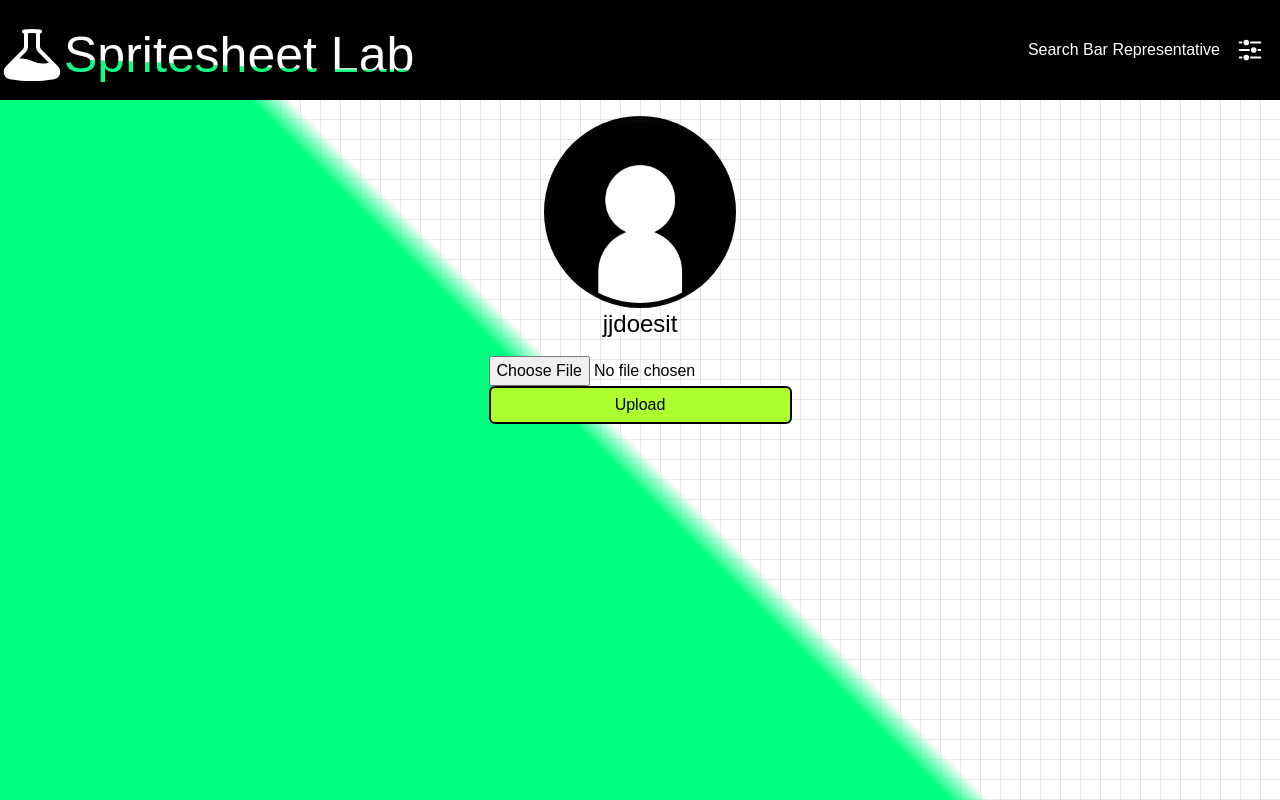
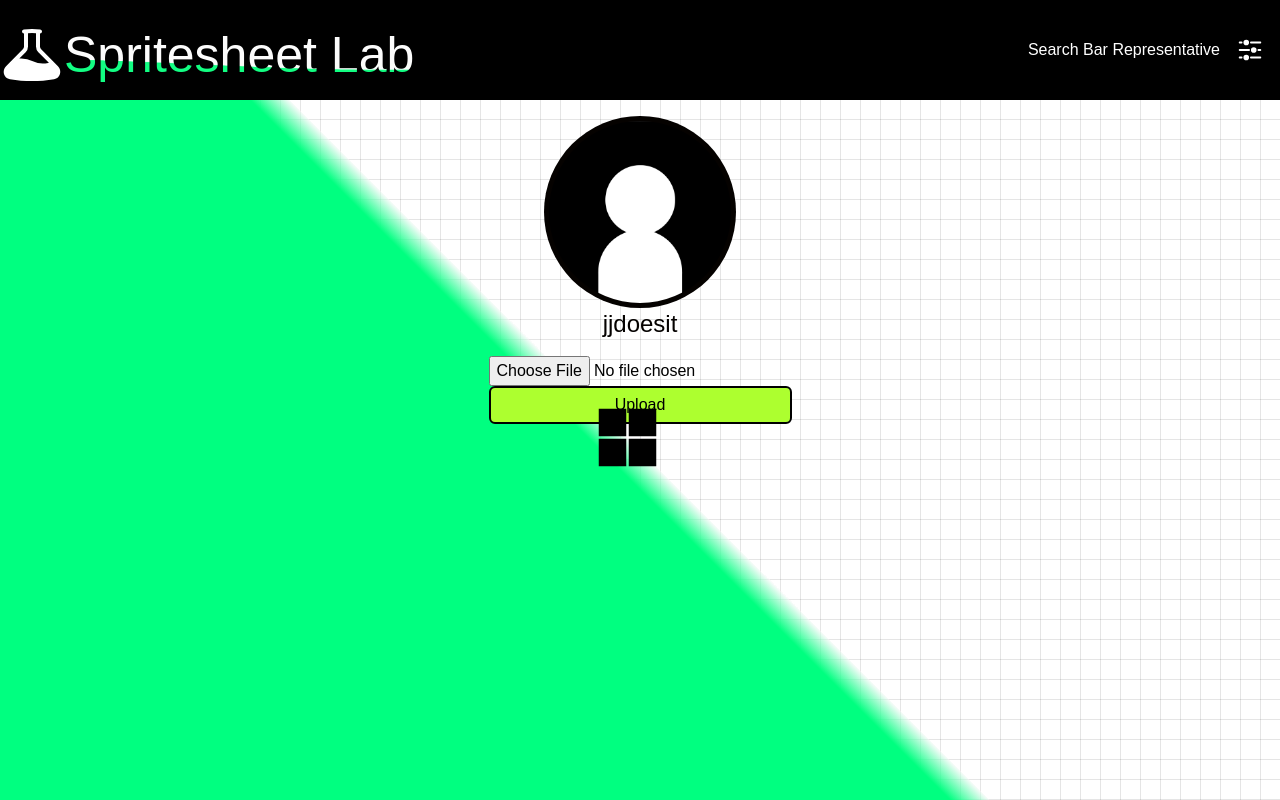
Before and after one commit to JJDOESIT/spritesheet-lab, a Next.js app: page /settings in a window 1280 px wide. Built offline with nearby package versions, Linux system fonts and the light colour scheme; no server answers; a web font is replaced by a local one.

Commit message:
Fixed again

```diff
--- a/app/components/loadingIcon/loadingIcon.tsx
+++ b/app/components/loadingIcon/loadingIcon.tsx
@@ -1,18 +1,21 @@
 "use client";
 
-import { useEffect, useRef } from "react";
+import { useEffect, useRef, useState } from "react";
 import { Color } from "three";
 
 
 export default function LoadingIcon({time = 1, tileSize = 1, color, className} : {time?: number, tileSize?: number, color: string, className?: string}) {
     const svg = useRef<SVGSVGElement>(null!);
-    const animations = useRef<SVGElement[]>([]);
-    const intervalId = useRef<NodeJS.Timeout | null>(null);
+    const [visibility, setVisibility] = useState('invisible');
 
     const size = 10;
 
+    useEffect(() => {
+        setVisibility('visible')
+    }, [])
+
     return (
-        <svg ref={svg} viewBox={`${-size} ${-size} ${size*4} ${size*4}`} xmlns="http://www.w3.org/2000/svg"  className={`animate__animated animate__fadeIn animate__slower ${className}`} width={tileSize} height={tileSize}>
+        <svg ref={svg} viewBox={`${-size} ${-size} ${size*4} ${size*4}`} xmlns="http://www.w3.org/2000/svg" className={` animate__animated animate__fadeIn ${visibility} ${className}`} width={tileSize} height={tileSize}>
         <defs/>
         <rect x={-((size/2) + 1)} y={-((size/2) + 1)} width={size} height={size} style={{ fill: color, stroke: color, transformBox: 'fill-box', transformOrigin: '50% 50%' }}>
             <animateTransform type="scale" additive="replace" attributeName="transform" values="0 1;1 1;1 1;0 1;0 1"  dur={`${time}s`} fill="freeze" keyTimes="0; 0.25; 0.5; 0.75; 1" begin="0" repeatCount="indefinite"></animateTransform>
--- a/app/layout.tsx
+++ b/app/layout.tsx
@@ -6,7 +6,7 @@ import SideNav from "./components/sidenav/sidenav";
 import styles from "@/app/layout.module.css";
 import bgStyles from "@/app/home/home.module.css";
 import LoadingIcon from "./components/loadingIcon/loadingIcon";
-import { Color } from "three";
+
 
 export default function RootLayout({
   children,
@@ -21,6 +21,7 @@ export default function RootLayout({
           className={`${styles.heightWithoutTopNav} flex flex-row w-full relative overflow-hidden  ${bgStyles.homeBG}`}
         >
           {children}
+          <LoadingIcon color="black" time={1} tileSize={100} className="absolute transform -translate-x-1/2 -translate-y-1/2 top-1/2 left-1/2" />
           <SideNav />
         </div>
       </body>
```
